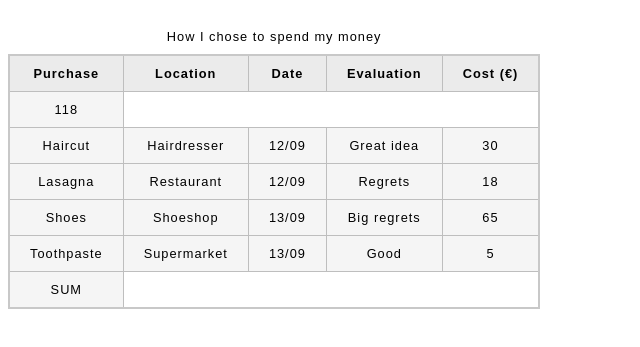
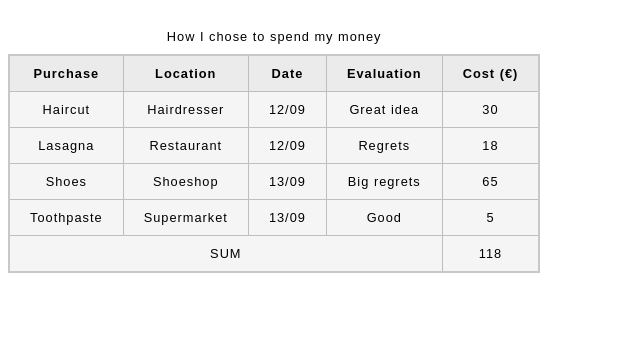
Before and after one commit to humbertodiazp/advance_html_and_css_practice, a plain HTML site: page spending-record.html in a window 1280 px wide. Shown: the part 61-408 px from the top of the page, without its empty margins (0-640 px from the left). Drawn offline with Linux system fonts and the light colour scheme.

Commit message:
add colspan of 4 to sum, and place sum amount inside tfoot

```diff
--- a/spending-record.html
+++ b/spending-record.html
@@ -24,11 +24,9 @@
           </tr>
           <tr>
             <tfoot>
-            <td>SUM</td>
+            <td colspan="4">SUM</td>
+            <td>118</td>
             </tfoot>
-            <tbody>
-                <td>118</td>
-            </tbody>
           </tr>
           <tr>
             <tbody>
```
